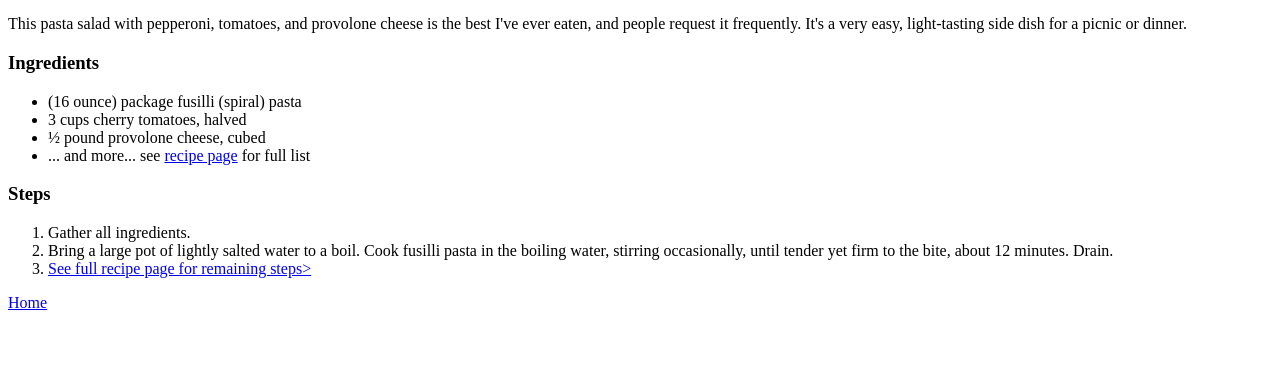
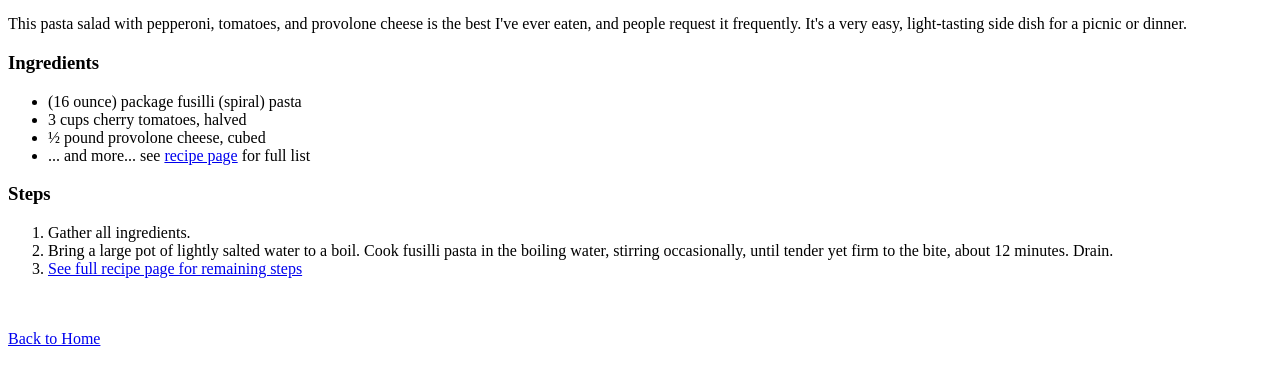
Before and after one commit to cappuccinoparty/odin-recipes_new, a plain HTML site: page recipes/lasagna.html in a window 1280 px wide. Shown: the part 428-800 px from the top of the page. Drawn offline with Linux system fonts and the light colour scheme.

Commit message:
Update back to home link name for clarity and add add some space between Recipe steps and Navigation

```diff
--- a/recipes/lasagna.html
+++ b/recipes/lasagna.html
@@ -24,10 +24,13 @@
     <ol>
         <li>Gather all ingredients.</li>
         <li>Bring a large pot of lightly salted water to a boil. Cook fusilli pasta in the boiling water, stirring occasionally, until tender yet firm to the bite, about 12 minutes. Drain.</li>
-        <li><a href="https://www.allrecipes.com/recipe/52734/awesome-pasta-salad/"> See full recipe page for remaining steps></a></li>
+        <li><a href="https://www.allrecipes.com/recipe/52734/awesome-pasta-salad/"> See full recipe page for remaining steps</a></li>
 
     </ol>
-    <a href="recipes/index.html">Home</a>
+
+    <br>
+    <br>
+    <a href="recipes/index.html">Back to Home</a>
 
 </body>
 </html>
```
Also changed, not shown: recipes/Sweet Restaurant Slaw.html (+4 -1 lines).
